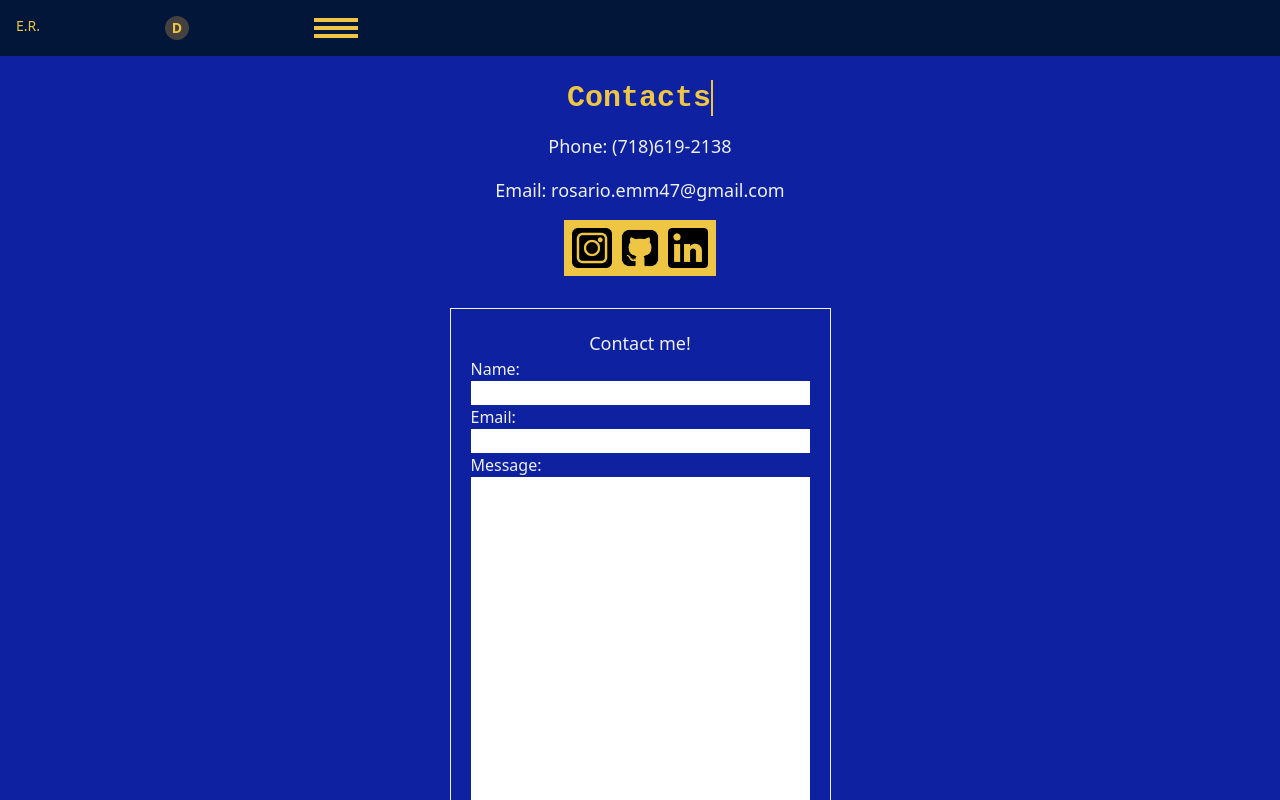
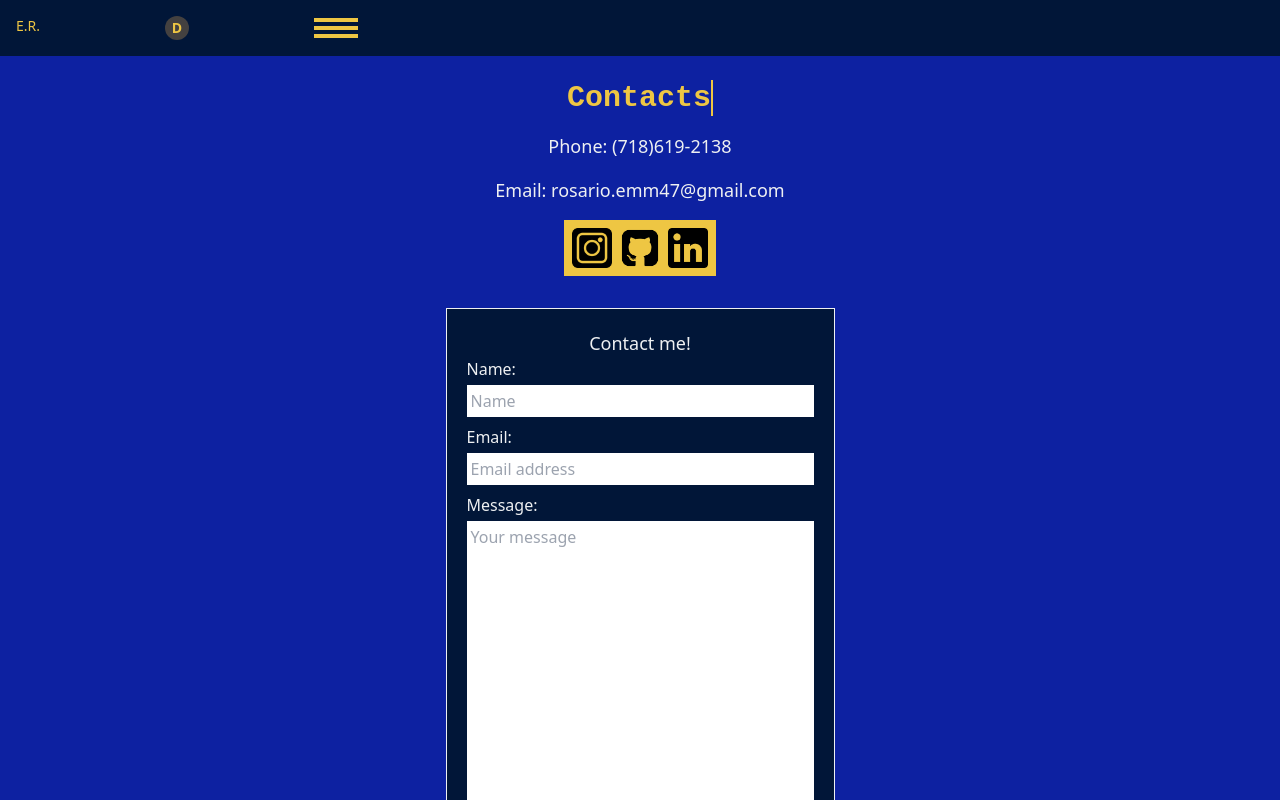
Before and after one commit to RosarioManny/ERosario-Portfolio-Site, a React (Vite) app: page /contacts in a window 1280 px wide. Shown: the top 800 px of the page. Built offline with nearby package versions, Linux system fonts and the light colour scheme.

Commit message:
About Me Containers

```diff
--- a/src/components/About.jsx
+++ b/src/components/About.jsx
@@ -1,10 +1,12 @@
 import { Link } from "react-router-dom";
 import { theme } from "../styles/style";
 import { useEffect, useState } from "react";
+import { useDarkMode } from "../darkModeContext";
 
 const About = () => {
   const [isDropdown, setIsDropdown] = useState(false);
   const [isAnimated, setIsAnimated] = useState(false);
+  const { darkMode, toggleDarkMode } = useDarkMode();
 
   const logos = [
     { src: 'src/assets/Logos/js.png', alt: 'JavaScript Logo', delay: 150},
@@ -18,7 +20,7 @@ const About = () => {
     { src: 'src/assets/Logos/icons8-figma-96.png', alt: 'Figma Logo', delay: 300},
     { src: 'src/assets/Logos/icons8-visual-studio-96.png', alt: 'Visual Studio Code Logo', delay: 300},
     { src: 'src/assets/Logos/icons8-ejs-96.png', alt: 'EJS Logo', delay: 500},
-    { src: 'src/assets/Logos/icons8-django-96.png', alt: 'Django Logo', delay: 500},
+    { src: 'src/assets/Logos/icons8-django-100.png', alt: 'Django Logo', delay: 500},
     { src: 'src/assets/Logos/icons8-postgresql-96.png', alt: 'PostgreSQL Logo', delay: 500},
   ]
 
@@ -45,7 +47,7 @@ const About = () => {
           About Me
         </h1>
         <div>
-          <p className={`${theme.bodyText.default} ${theme.container.default}`}>
+          <p className={`${theme.bodyText.default} ${theme.container.default}  ${darkMode ? "bg-charcoal" : "bg-midnight"}`}>
             Creativity has always driven my journey from artist to software engineer. In the art world, I learned to approach challenges from different perspectives, pushing the boundaries of my work.
             That same mindset led me to explore software engineering, where I apply creative thinking to technology. In my transition to full-stack software engineering,
             I’ve developed strong technical expertise in JavaScript, React, Node.js, Python, and MongoDB, among other technologies.
@@ -54,16 +56,21 @@ const About = () => {
           </p>
         </div>
         <h2 className={`${theme.subheading.default}`}>Professional Skillset:</h2>
-        <div className={`${theme.container.default} ${theme.bodyText.default} mb-0 grid grid-cols-3 gap-9 transform ease-in-out duration-700 ${isDropdown ? 'max-h-[800px]' : 'max-h-28'} overflow-hidden `}>
+        <div className={`
+        ${theme.container.default}
+        ${theme.bodyText.default}
+        overflow-hidden grid grid-cols-3 gap-9 transform ease-in-out duration-700
+        ${darkMode ? "bg-charcoal" : "bg-midnight"}
+        ${isDropdown ? 'max-h-[800px]' : 'max-h-28'} `}
+        >
           {logos.map((logo, index) => {
             const visible = index < topThreeLogos;
-            const delay = 700;
             return (
               <img
               key={logo.alt}
               className={`h-18 transition-opacity duration-300 ease-in overflow-hidden ${
-                !visible ? `delay-${logo.delay} ${isDropdown ? 'opacity-100' : 'opacity-0'}` : ''
-                }`
+                !visible ? `delay-${logo.delay} ${isDropdown ? 'opacity-100' : 'opacity-0'}` : ''}
+                `
               }
               src={logo.src}
               alt={logo.alt}
@@ -81,7 +88,7 @@ const About = () => {
         </div>
         <h2 className={`${theme.subheading.default}`}>Resume:</h2>
           <div className="m-9">
-            <img className={`${theme.container.img}`}
+            <img className={`${theme.container.img}  ${darkMode ? "bg-charcoal" : "bg-midnight"}`}
             src="src/assets/Resume_2024.jpg"
             alt="Emmanuel Rosario's Resume"
           />
--- a/src/components/Contacts.jsx
+++ b/src/components/Contacts.jsx
@@ -1,9 +1,11 @@
 import { theme } from "../styles/style";
 import { Link } from "react-router-dom";
 import { useState, useEffect } from "react"
+import { useDarkMode } from "../darkModeContext";
 
 const Contacts = () => {
-  const [isAnimated, setIsAnimated] = useState(false)
+  const [isAnimated, setIsAnimated] = useState(false);
+  const { darkMode, toggleDarkMode } = useDarkMode();
 
   useEffect(() => {
     const timer = setTimeout(() => {
@@ -35,28 +37,33 @@ const Contacts = () => {
             </Link>
           </div>
         </div>
-        <form className={` ${theme.container.default} flex flex-col mt-8`}>
-          <p className={`${theme.subheading.default} flex justify-center text-2xl`}>Contact me!</p>
-          <label htmlFor="nameInput" className={`${theme.bodyText.default}`}> Name:</label>
+        <form className={` ${theme.container.default} ${darkMode ? "bg-charcoal" : "bg-midnight"} flex flex-col mt-8`}>
+          <p className={`${theme.subheading.default}  flex justify-center text-2xl`}>Contact me!</p>
+          <label htmlFor="nameInput" className={`${theme.bodyText.default} mb-1`}> Name:</label>
           <input
             type="text"
             name="nameInput"
             id="nameInput"
             size="5"
-            className="flex"
+            className="p-1"
+            placeholder="Name"
           />
-          <label htmlFor="emailInput"  className={`${theme.bodyText.default}`}> Email:</label>
+          <label htmlFor="emailInput"  className={`${theme.bodyText.default} mt-2 mb-1`}> Email:</label>
           <input
             type="email"
             name="emailInput"
             id="emailInput"
+            placeholder="Email address"
+            className="p-1"
           />
-          <label htmlFor="message" className={`${theme.bodyText.default}`}> Message:</label>
+          <label htmlFor="message" className={`${theme.bodyText.default} mt-2 mb-1`}> Message:</label>
           <textarea
             name="message"
             id="message"
             rows="15"
             cols="35"
+            placeholder="Your message"
+            className="p-1"
           >
 
           </textarea>
```
Also changed, not shown: src/assets/Logos/icons8-django-100.png (added), src/assets/Logos/icons8-django-96.png (deleted).
